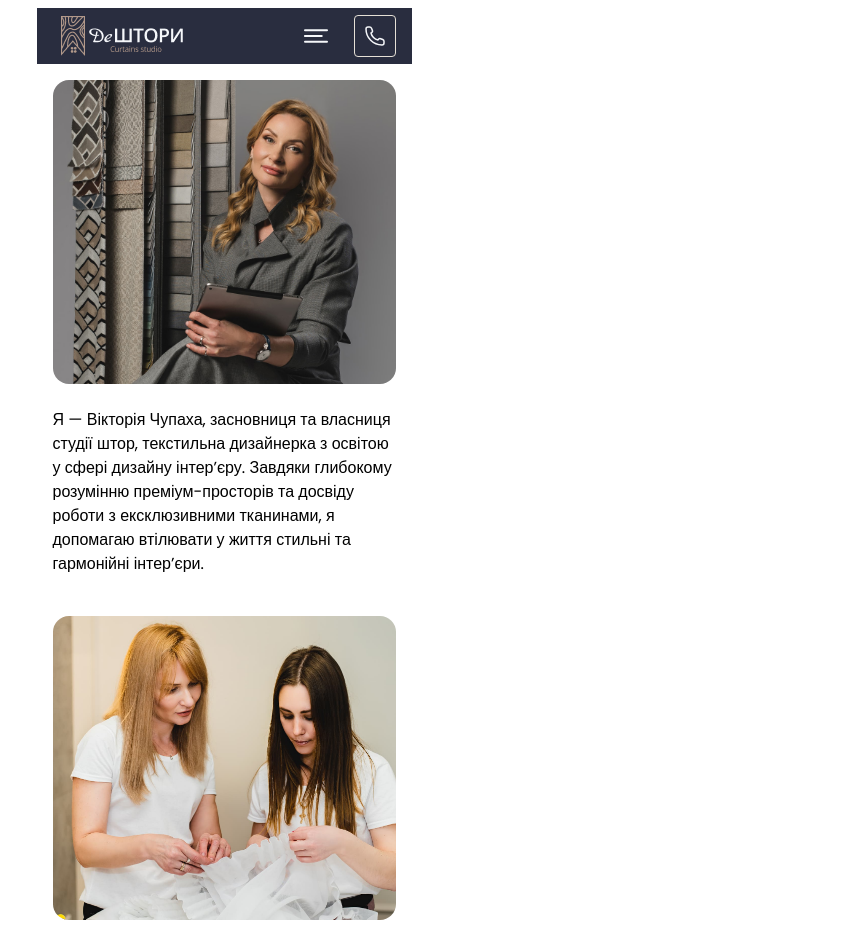
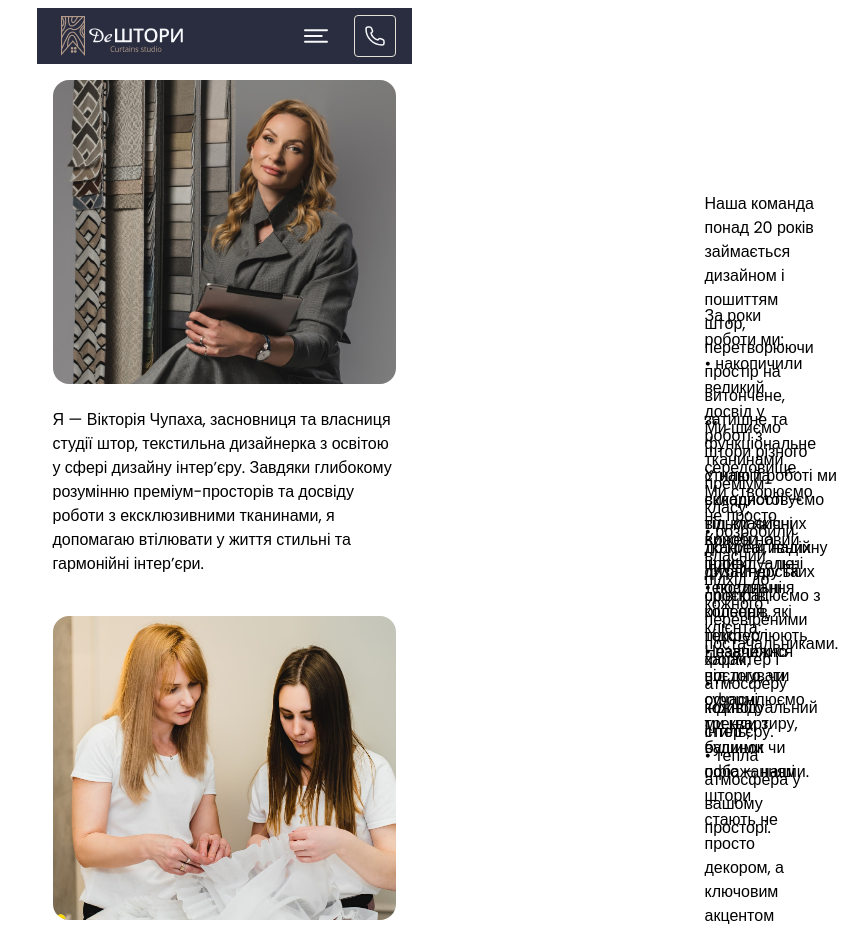
Before and after one commit to KP-Svitlana/deshtoro_byvolkova, a Next.js app: page /aboutUs in a window 1280 px wide. Shown: the top 930 px of the page, without its empty margins (416-1280 px from the left). Built offline with nearby package versions, Linux system fonts and the light colour scheme.

Commit message:
added text css in desktop

```diff
--- a/src/app/globals.css
+++ b/src/app/globals.css
@@ -713,6 +713,9 @@ body {
   }
 }
 
+.aboutUs_list {
+  position: relative;
+}
 @media screen and (min-width: 375px) {
   .aboutUs_list {
     display: flex;
@@ -722,7 +725,16 @@ body {
     gap: 40px;
   }
 }
+@media (min-width: 1440px) {
+  .aboutUs_list {
+    flex-direction: row;
+    flex-wrap: wrap;
+  }
+}
 
+.aboutUs_item {
+  white-space: pre-line;
+}
 @media screen and (min-width: 375px) {
   .aboutUs_item {
     width: 343px;
@@ -731,6 +743,12 @@ body {
     align-items: center;
     flex-direction: column;
     gap: 24px;
+  }
+}
+@media (min-width: 1440px) {
+  .aboutUs_item {
+    flex-direction: row;
+    align-items: flex-start;
   }
 }
 
@@ -753,4 +771,53 @@ body {
     line-height: 150%;
     letter-spacing: 0;
   }
+}
+
+@media (min-width: 1440px) {
+  .aboutUs_item:nth-child(1) {
+    width: 100%;
+  }
+}
+
+@media (min-width: 1440px) {
+  .aboutUs_item:nth-child(1) .aboutUs_img {
+    width: 628px;
+    height: 630px;
+  }
+}
+
+.aboutUs_item:nth-child(2) .aboutUs_text {
+  position: absolute;
+  top: 112px;
+  left: 652px;
+}
+
+.aboutUs_item:nth-child(3) .aboutUs_text {
+  position: absolute;
+  top: 224px;
+  left: 652px;
+}
+
+.aboutUs_item:nth-child(4) .aboutUs_text {
+  position: absolute;
+  top: 336px;
+  left: 652px;
+}
+
+.aboutUs_item:nth-child(5) .aboutUs_text {
+  position: absolute;
+  top: 384px;
+  left: 652px;
+}
+
+.aboutUs_item:nth-child(6) .aboutUs_text {
+  position: absolute;
+  top: 448px;
+  left: 652px;
+}
+
+.aboutUs_item:nth-child(7) .aboutUs_text {
+  position: absolute;
+  top: 560px;
+  left: 652px;
 }/*# sourceMappingURL=globals.css.map */
--- a/src/constants/aboutUsData.js
+++ b/src/constants/aboutUsData.js
@@ -17,7 +17,11 @@ export const aboutUsData = [
     label: "photo2",
     text: "Наша команда понад 20 років займається дизайном і пошиттям штор, перетворюючи простір на витончене, затишне та функціональне середовище. Ми створюємо не просто вироби, а індивідуальні текстильні рішення, які підкреслюють характер і атмосферу кожного інтерʼєру.",
   },
-  { src: photo3, label: "photo3", text: "text3" },
+  {
+    src: photo3,
+    label: "photo3",
+    text: `За роки роботи ми:\n• накопичили великий досвід у роботі з тканинами преміум-класу;\n• розробили власний підхід до кожного клієнта;\n• навчилися поєднувати сучасні тренди з вашими побажаннями.`,
+  },
   {
     src: photo4,
     label: "photo4",
@@ -28,7 +32,7 @@ export const aboutUsData = [
     label: "photo5",
     text: "У нашій роботі ми використовуємо тільки якісні тканини, надійну фурнітуру та співпрацюємо з перевіреними постачальниками.",
   },
-  { src: photo6, label: "photo6", text: "text5" },
+  { src: photo6, label: "photo6", text: `Кожен новий проєкт — це:\n• поєднання кольорів, текстур і форм;\n•	індивідуальний стиль;\n• тепла атмосфера у вашому просторі.` },
   {
     src: photo7,
     label: "photo7",
--- a/src/sass/layout/_aboutUs.scss
+++ b/src/sass/layout/_aboutUs.scss
@@ -10,20 +10,35 @@
 }
 
 .aboutUs_list {
+  position: relative;
+
   @include mq(mobile) {
     @include flex(flex, center, center);
     flex-direction: column;
     gap: 40px;
   }
+
+  @include mq(desktop) {
+    flex-direction: row;
+    flex-wrap: wrap;
+  }
 }
 
 .aboutUs_item {
+  white-space: pre-line;
+
   @include mq(mobile) {
     width: 343px;
 
     @include flex(flex, center, center);
     flex-direction: column;
     gap: 24px;
+  }
+
+  @include mq(desktop) {
+    flex-direction: row;
+
+    align-items: flex-start;
   }
 }
 
@@ -43,27 +58,49 @@
   }
 }
 
-// .aboutUs_item:nth-child(1) {
-//   order: 5;
-// }
-// .aboutUs_item:nth-child(2) {
-//   order: 4;
-// }
-// .aboutUs_item:nth-child(3) {
-//   order: 2;
-// }
-// .aboutUs_item:nth-child(4) {
-//   order: 3;
-// }
+.aboutUs_item:nth-child(1) {
+  @include mq(desktop) {
+    width: 100%;
+  }
+}
 
-// .aboutUs_item:nth-child(5) {
-//   order: 5;
-// }
+.aboutUs_item:nth-child(1) .aboutUs_img {
+  @include mq(desktop) {
+    width: 628px;
+    height: 630px;
+  }
+}
 
-// .aboutUs_item:nth-child(6){
-//   order: 6;
-// }
+.aboutUs_item:nth-child(2) .aboutUs_text {
+  position: absolute;
+  top: 112px;
+  left: 652px;
+}
+.aboutUs_item:nth-child(3) .aboutUs_text {
+  position: absolute;
+  top: 224px;
+  left: 652px;
+}
+.aboutUs_item:nth-child(4) .aboutUs_text {
+  position: absolute;
+  top: 336px;
+  left: 652px;
+}
 
-// .aboutUs_item:nth-child(7) {
-//   order: 7;
-// }
+.aboutUs_item:nth-child(5) .aboutUs_text {
+  position: absolute;
+  top: 384px;
+  left: 652px;
+}
+
+.aboutUs_item:nth-child(6) .aboutUs_text {
+  position: absolute;
+  top: 448px;
+  left: 652px;
+}
+
+.aboutUs_item:nth-child(7) .aboutUs_text {
+  position: absolute;
+  top: 560px;
+  left: 652px;
+}
```
Also changed, not shown: 1 other file (tests, documents, lock files or other folders).
